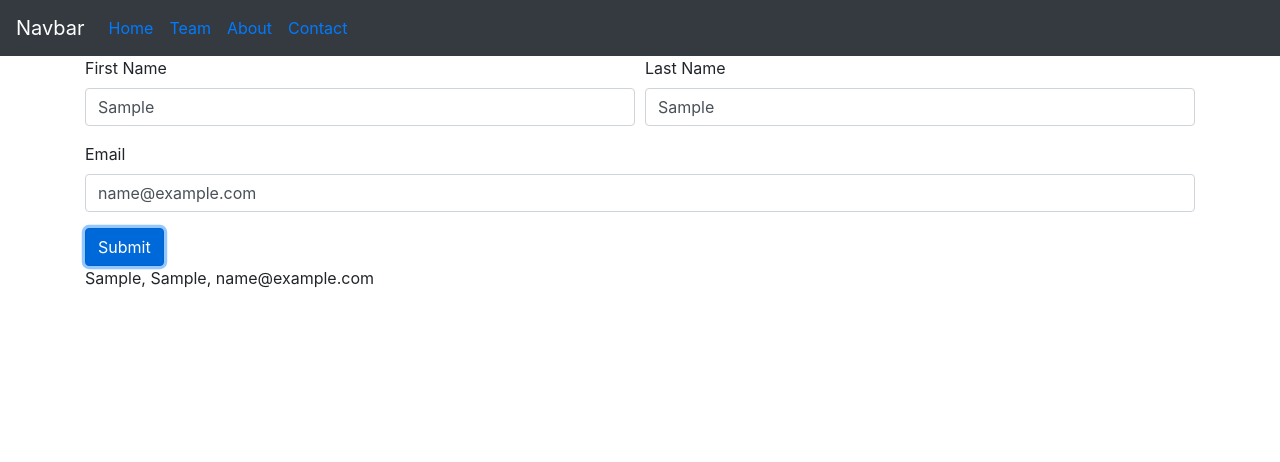
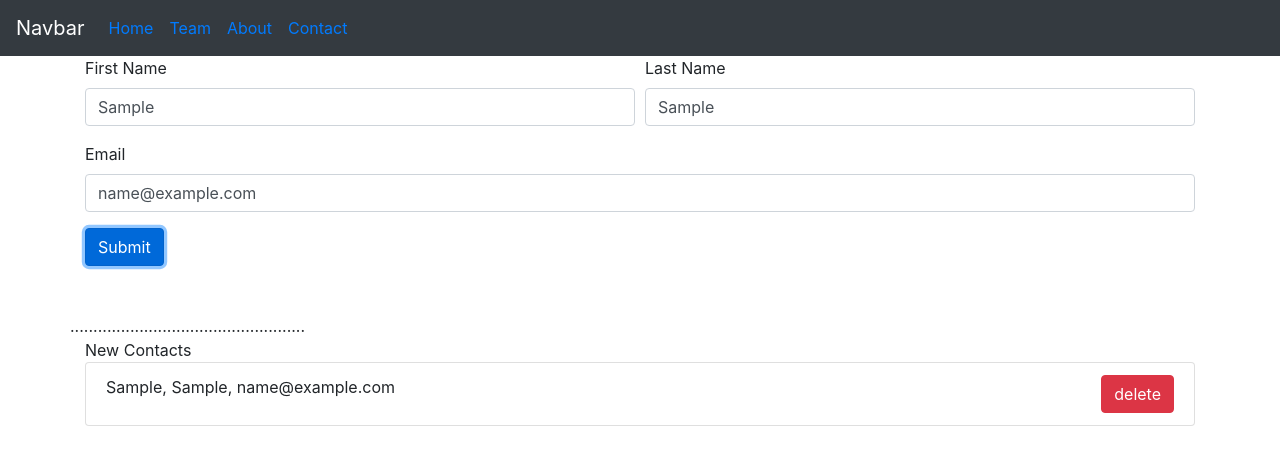
Before and after one commit to abponder/wk2021_05_13_buton, a React (Create React App) app: page /contact in a window 1280 px wide. Both pictures are taken after typing "Sample", "Sample", "name@example.com" into the empty fields and a click on the button "Submit". Shown: the top 462 px of the page. Built offline with nearby package versions, Linux system fonts and the light colour scheme.

Commit message:
added delete button for local storage

```diff
--- a/src/Contactform.js
+++ b/src/Contactform.js
@@ -1,6 +1,6 @@
 import React from 'react';
 import 'bootstrap/dist/css/bootstrap.min.css';
-import {Form, Row, Col, Container, Button} from 'react-bootstrap'
+import {Form, Row, Col, Container, Button, ListGroup} from 'react-bootstrap'
 
 class Contactform extends React.Component {
   state = {
@@ -10,6 +10,7 @@ class Contactform extends React.Component {
     showmessage:false,
     contacts:[]
   };
+
 
   componentDidMount(){
     const contacts = localStorage.getItem('contacts')
@@ -22,6 +23,18 @@ class Contactform extends React.Component {
       })
     }
 
+  }
+
+  handleDelete = (e, contact) => {
+    console.log(e)
+    const contacts = JSON.parse(localStorage.getItem('contacts'));
+    const updatedcontacts = contacts.filter(ct => {
+      return ct.email!== contact.email
+    })
+    localStorage.setItem('contacts', JSON.stringify(updatedcontacts));
+    this.setState({
+      contacts:updatedcontacts
+    })
   }
 
   onchange = (event) => {
@@ -76,15 +89,30 @@ class Contactform extends React.Component {
         Submit
       </Button>
     </Form>
+      <Row className="mt-5">
+        ...................................................
+      </Row>
+      <Row>
+        <Col>New Contacts</Col>
+      </Row>
+      <ListGroup>
         {this.state.contacts.length ? (
             <>
               {this.state.contacts.map(contact =>(
-              <p>{contact.firstname}, {contact.lastname}, {contact.email}</p>
+                <ListGroup.Item>
+                  {contact.firstname}, {contact.lastname}, {contact.email}
+                  <Button className="float-right" variant="danger" type="button" onClick={(e) => this.handleDelete(e, contact)}>delete</Button>
+                </ListGroup.Item>
+
               ))}
             </>
         ):<></>}
+      </ListGroup>
 
   </Container>
+
+
+
 
     );
   }
```
Lines whose indentation alone changed are shown as unchanged.
